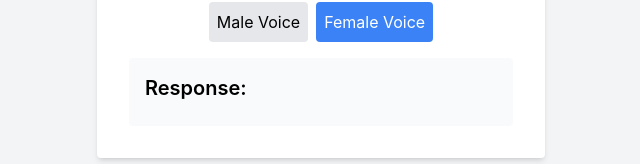
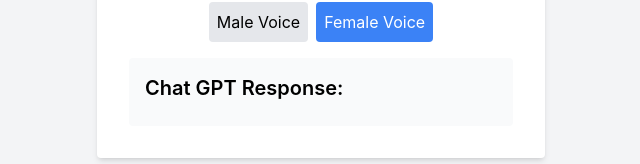
Before and after one commit to RastogiNishant/ChatGptReact, a React (Create React App) app: page / in a window 1280 px wide. Shown: the part 417-581 px from the top of the page, without its empty margins (319-959 px from the left). Built offline with nearby package versions, Linux system fonts and the light colour scheme.

Commit message:
Update Placeholder

```diff
--- a/src/App.js
+++ b/src/App.js
@@ -159,7 +159,9 @@
 				</div>
 
 				<div className='mt-4 p-4 bg-gray-50 rounded'>
-					<h2 className='text-xl font-semibold'>Response:</h2>
+					<h2 className='text-xl font-semibold'>
+						Chat GPT Response:
+					</h2>
 					<p className='mt-2 text-gray-700'>
 						{/* Highlight the current word being spoken */}
 						{words.length > 0 &&
```
